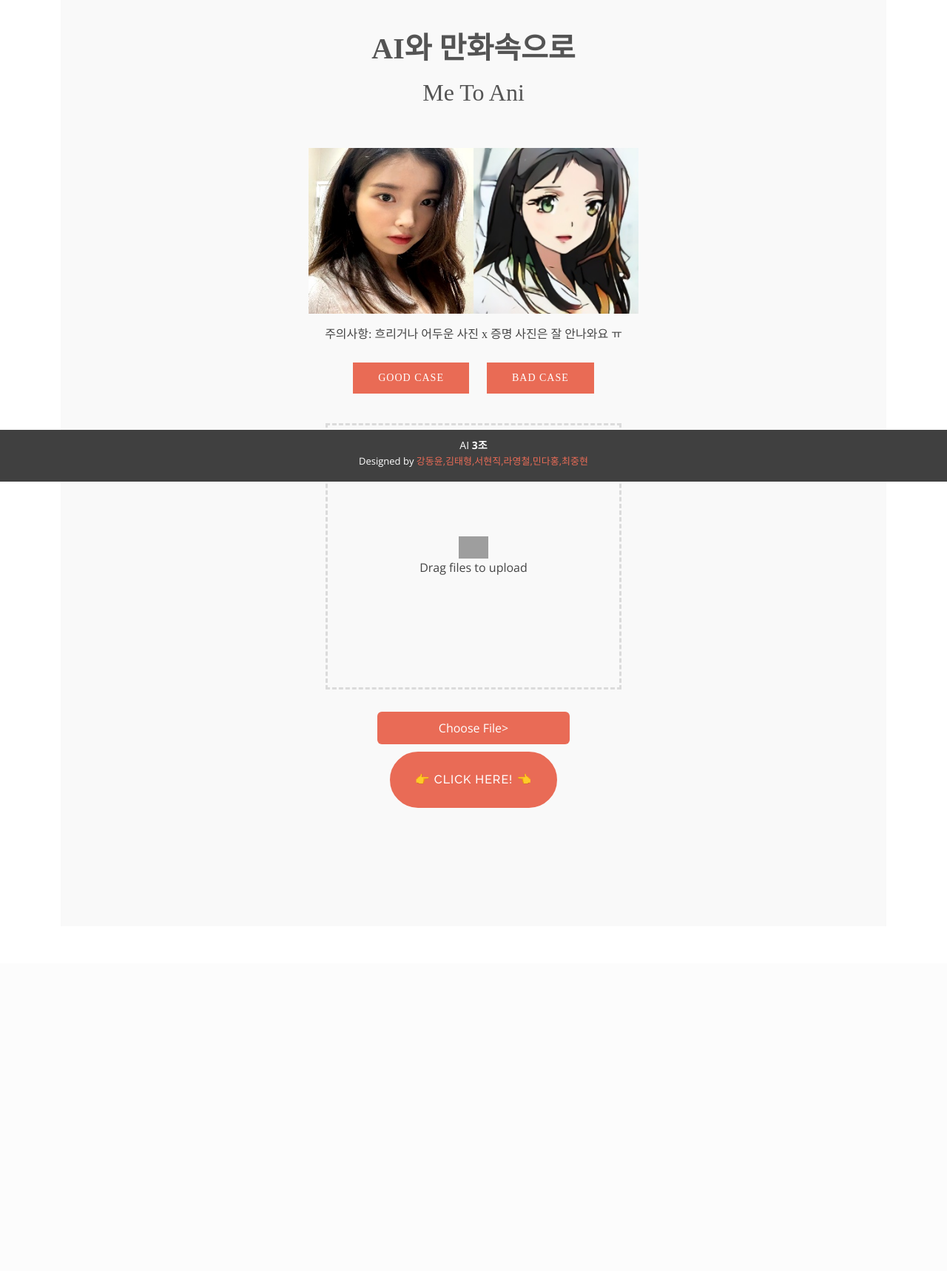
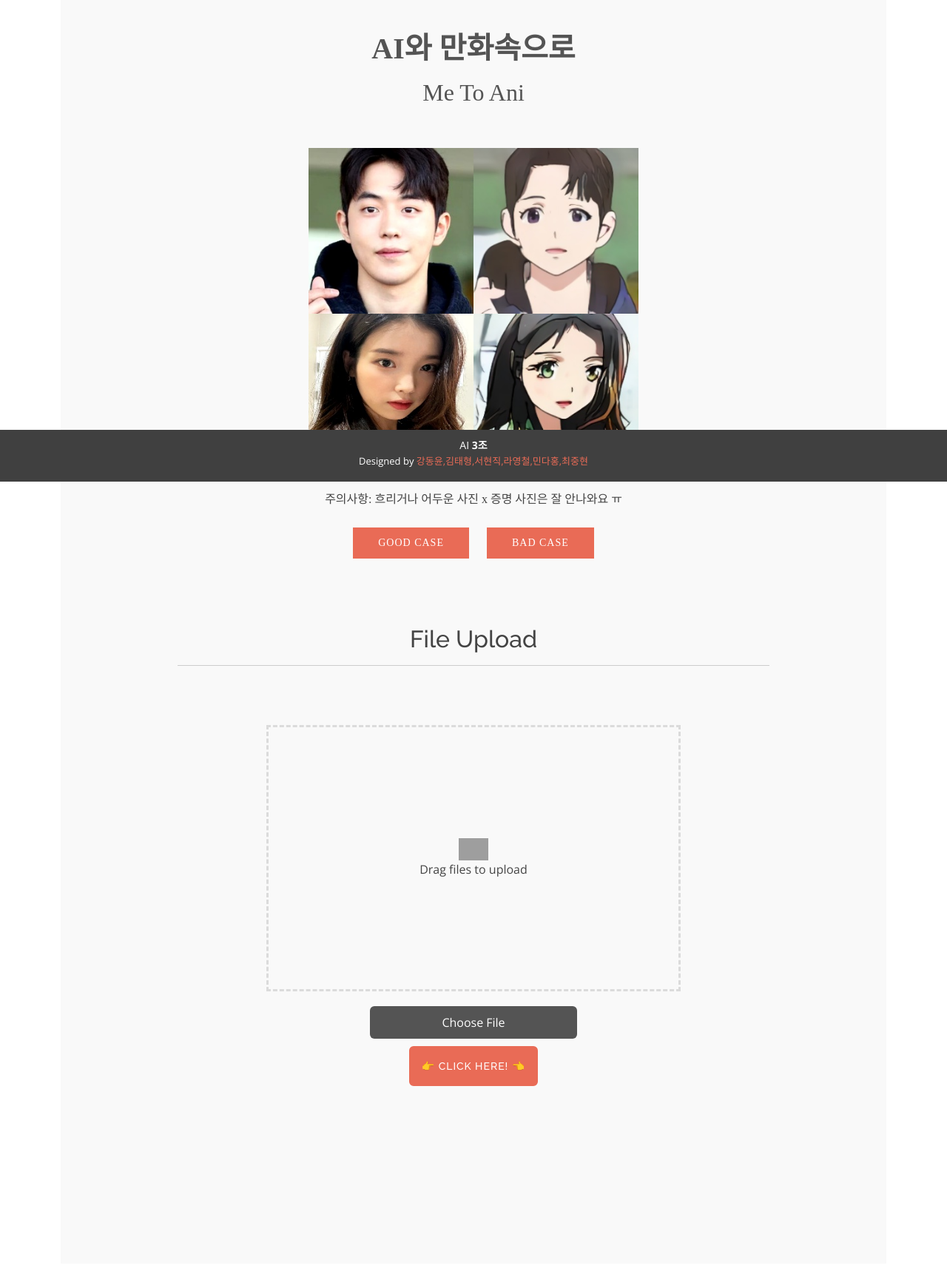
Before and after one commit to AIVLE-School-first-Big-Project/AI_PLAYGROUND, a Django app: page /ani/ in a window 1280 px wide. Shown: the part 149-1867 px from the top of the page at 74% size. Before the commit the page ends 1241 px from the top, so only its background shows below. Run offline with Django 4.2, Linux system fonts and the light colour scheme; parts of the project's set-up code (start-up, migrations or seed data) failed here and were passed over; some libraries are stand-ins or nearby versions; some web fonts are replaced; grey boxes are pictures that could not be loaded.

Commit message:
fire friday

```diff
--- a/play_django/ani/templates/ani/fileupload.html
+++ b/play_django/ani/templates/ani/fileupload.html
@@ -2,10 +2,12 @@
 {% load static %}
 {% load bootstrap4 %}
 {% block content %}
-<link href="{% static 'assets/css/style.css?afte' %}" rel="stylesheet"/>
+<link href="{% static 'assets/css/style.css' %}" rel="stylesheet"/>
 <div class = 'container'>
 <div class='ani_containerbox'>
+
     <div class="ani_text">
+
 		<h1 class = 'ani_c_t'> AI와 만화속으로 </h1>
         <p></p>
         <h2 class = 'ani_c_t2'> Me To Ani </h2>
@@ -13,7 +15,8 @@
 
     <section>
         <div id='ani_form'>
-        {% comment %} <img src = '/static/ani/imgs/namju.jpg' width='40%'> {% endcomment %}
+        <img src = '/static/ani/imgs/namju.jpg' width='40%'>
+        <br>
         <img src = '/static/ani/imgs/iu.jpg' width='40%'>
         <p></p>
         주의사항: 흐리거나 어두운 사진 x 증명 사진은 잘 안나와요 ㅠ
@@ -101,6 +104,9 @@
         <input type="submit" class="btn-get-started" value="👉 CLICK HERE! 👈">
     </form> {% endcomment %}
 
+<div id="root">
+  <h2 class="title">File Upload</h2>
+  <hr>
     <form method="POST" action="{% url 'ani:fileupload' %}" enctype="multipart/form-data">
       {% csrf_token %}
     <div id="root">
@@ -111,12 +117,13 @@
             <p class="message">Drag files to upload</p>
             <img src="" alt="미리보기 이미지" class="preview">
           </div>
-          <label class="file-label" for="chooseFile">Choose File></label>
+          <label class="file-label" for="chooseFile">Choose File</label>
           <input class="file" id="chooseFile" name = 'imgfile' type="file" onchange="dropFile.handleFiles(this.files)" accept="image/png, image/jpeg, image/gif">
+          <input type="submit" class="btn-get-started" value="👉 CLICK HERE! 👈">
         </div>
       </div>
     </div>
-    <input type="submit" class="btn-get-started" value="👉 CLICK HERE! 👈">
+    {% comment %} <input type="submit" class="btn-get-started" value="👉 CLICK HERE! 👈"> {% endcomment %}
   </form>
 
 
--- a/play_django/base/static/assets/css/style.css
+++ b/play_django/base/static/assets/css/style.css
@@ -1938,11 +1938,10 @@ text-align:center ;
 .btn-get-started {
    font-family: "Raleway", sans-serif;
    font-weight: 500;
-   font-size: 16px;
+   font-size: 14px;
    letter-spacing: 1px;
-   display: inline-block;
-   padding: 12px 32px;
-   border-radius: 50px;
+   padding: 4px 15px;
+   border-radius: 6px;
    transition: 0.5s;
    line-height: 3;
    margin: 10px;
@@ -1965,7 +1964,7 @@ text-align:center ;
   -webkit-animation-delay: 0.8s;
   animation-delay: 0.8s;
   border: 2px solid #e96b55;
-  background: #e96b55;
+  background: #e96b56;
 }
 
 .ani_button {
@@ -2014,7 +2013,7 @@ label {
 
 #root {
   width: 100%;
-  margin: 0 auto;
+  margin: 80px auto;
   max-width: 800px;
   align-items: center;
 }
@@ -2032,7 +2031,7 @@ label {
 
 }
 .contents .upload-box {
-  width: 50%;
+  width: 70%;
   display: flex;
   flex-direction: column;
   align-items: center;
@@ -2067,12 +2066,12 @@ label {
   height: 100%;
 }
 .contents .upload-box .file-label {
-  margin-top: 30px;
-  background-color: #e96b56;
+  margin-top: 20px;
+  background-color: #545454;
   color: #fff;
   text-align: center;
   padding: 10px 0;
-  width: 65%;
+  width: 50%;
   border-radius: 6px;
   cursor: pointer;
 }
```
